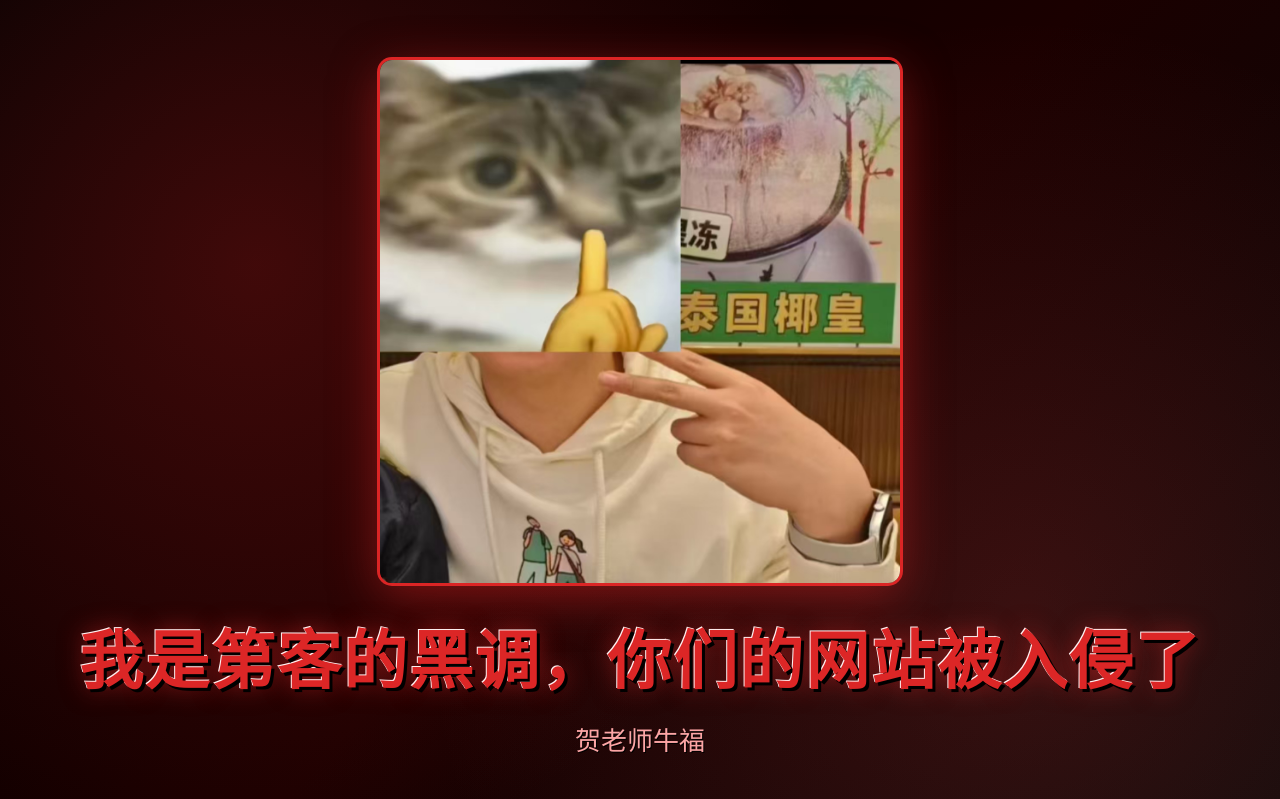
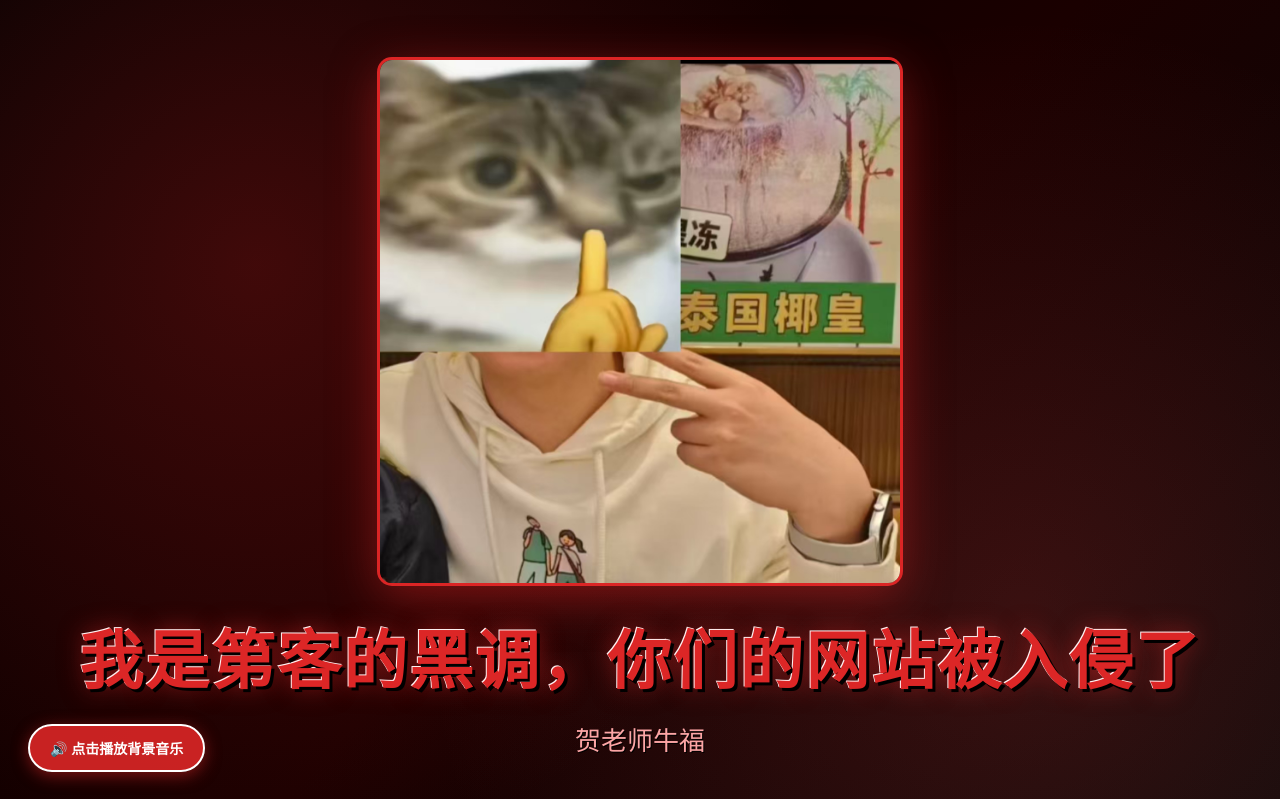
Before and after one commit to ClockSalt1312/clocksalt1312.github.io, a plain HTML site: page index.html in a window 1280 px wide. Shown: the top 799 px of the page. Drawn offline with Linux system fonts and the light colour scheme; a web font is replaced by a local one.

Commit message:
Update index.html

```diff
--- a/index.html
+++ b/index.html
@@ -1035,6 +1035,35 @@
             z-index: 2;
         ">
             ↓ 向下滚动查看原站内容 ↓
+            <button id="musicToggle" style="
+    position: fixed;
+    bottom: 28px;
+    left: 28px;
+    z-index: 10000;
+    background: rgba(220, 38, 38, 0.9);
+    color: white;
+    border: 2px solid #fff;
+    border-radius: 9999px;
+    padding: 12px 20px;
+    font-size: 14px;
+    font-weight: 600;
+    cursor: pointer;
+    box-shadow: 0 4px 16px rgba(220, 38, 38, 0.5);
+">🔊 点击播放背景音乐</button>
+<script>
+document.getElementById('musicToggle').addEventListener('click', function() {
+    const audio = document.getElementById('pentest-bgm');
+    if (!audio) return;
+    audio.muted = false;
+    audio.volume = 0.3;
+    audio.play().then(() => {
+        this.textContent = '🔊 正在播放';
+        this.style.background = 'rgba(16, 185, 129, 0.9)';
+    }).catch(err => {
+        this.textContent = '❌ 播放失败';
+    });
+});
+</script>
         </p>
     </section>
 
```
